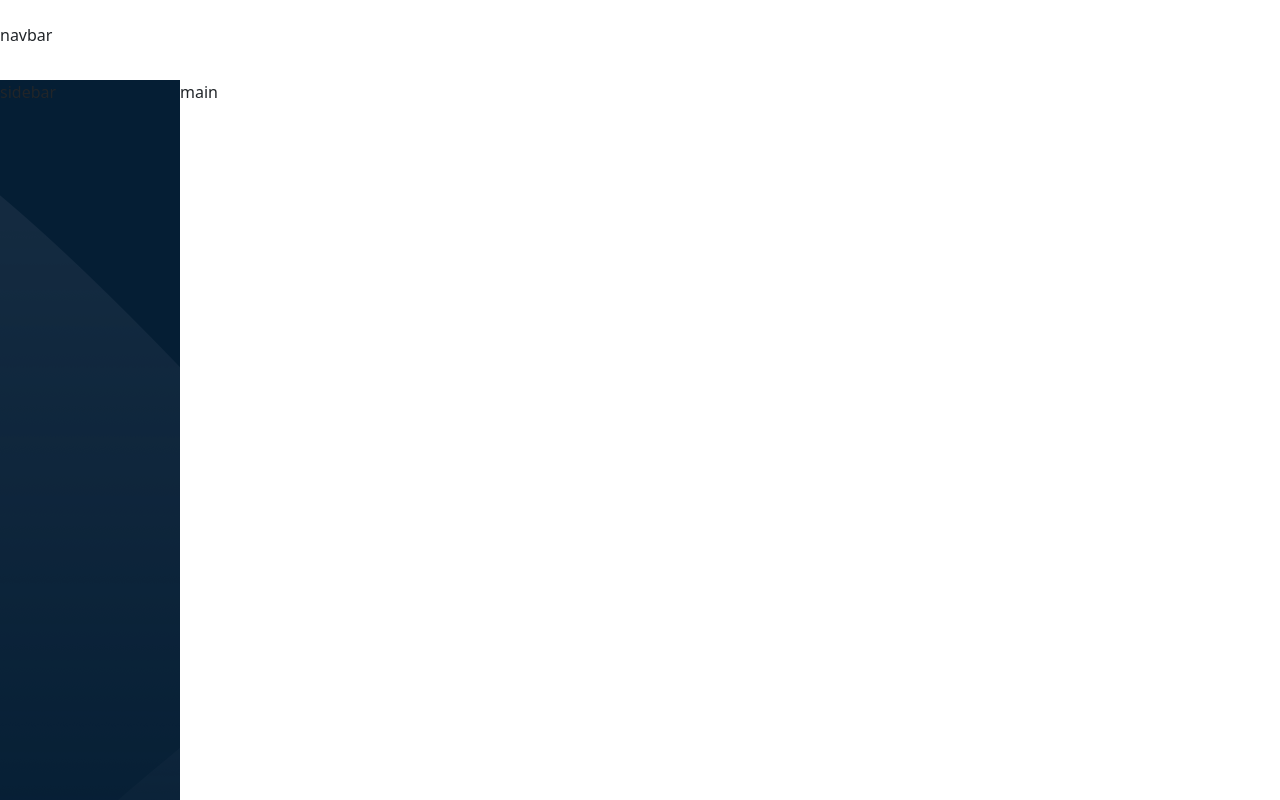
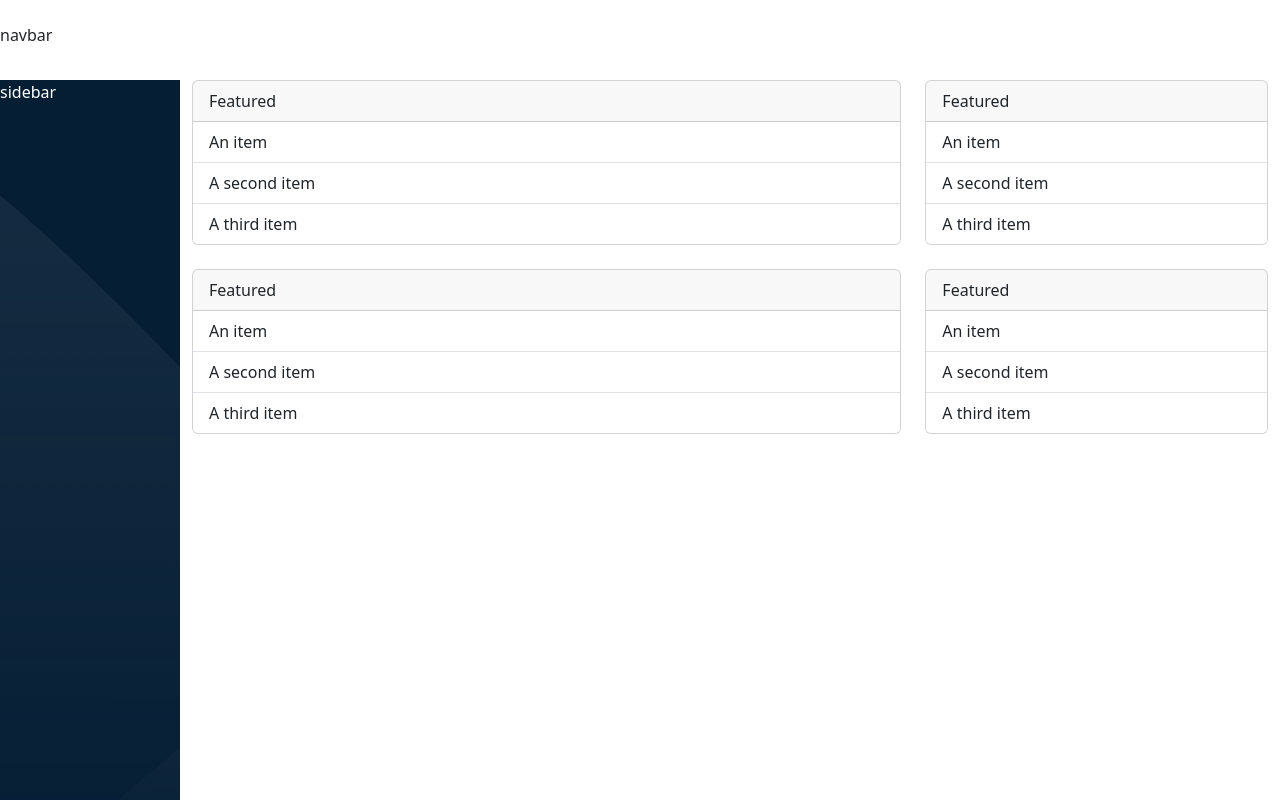
Before and after one commit to Plvmmu10/html-css-bootstrap-dashboard, a plain HTML site: page index.html in a window 1280 px wide. Drawn offline with nearby package versions, Linux system fonts and the light colour scheme.

Commit message:
added top aside and content in main

```diff
--- a/index.html
+++ b/index.html
@@ -1,14 +1,19 @@
 <!DOCTYPE html>
 <html lang="en">
+
 <head>
     <meta charset="UTF-8">
     <meta http-equiv="X-UA-Compatible" content="IE=edge">
     <meta name="viewport" content="width=device-width, initial-scale=1.0">
-    <link href="https://cdn.jsdelivr.net/npm/bootstrap@5.3.0-alpha1/dist/css/bootstrap.min.css" rel="stylesheet" integrity="sha384-GLhlTQ8iRABdZLl6O3oVMWSktQOp6b7In1Zl3/Jr59b6EGGoI1aFkw7cmDA6j6gD" crossorigin="anonymous">
-    <link rel="stylesheet" href="https://cdnjs.cloudflare.com/ajax/libs/font-awesome/6.3.0/css/all.min.css" integrity="sha512-SzlrxWUlpfuzQ+pcUCosxcglQRNAq/DZjVsC0lE40xsADsfeQoEypE+enwcOiGjk/bSuGGKHEyjSoQ1zVisanQ==" crossorigin="anonymous" referrerpolicy="no-referrer" />
+    <link href="https://cdn.jsdelivr.net/npm/bootstrap@5.3.0-alpha1/dist/css/bootstrap.min.css" rel="stylesheet"
+        integrity="sha384-GLhlTQ8iRABdZLl6O3oVMWSktQOp6b7In1Zl3/Jr59b6EGGoI1aFkw7cmDA6j6gD" crossorigin="anonymous">
+    <link rel="stylesheet" href="https://cdnjs.cloudflare.com/ajax/libs/font-awesome/6.3.0/css/all.min.css"
+        integrity="sha512-SzlrxWUlpfuzQ+pcUCosxcglQRNAq/DZjVsC0lE40xsADsfeQoEypE+enwcOiGjk/bSuGGKHEyjSoQ1zVisanQ=="
+        crossorigin="anonymous" referrerpolicy="no-referrer" />
     <link rel="stylesheet" href="./css/style.css">
     <title>Bootstrap</title>
 </head>
+
 <body>
     <header class="fixed-top d-flex align-items-center">
 
@@ -21,18 +26,100 @@
 
     <div class="wrapper d-flex">
         <!-- Sidebar -->
-        <div id="sidebar">
+        <div id="sidebar" class="text-white">
             sidebar
         </div>
 
         <!-- Main -->
         <main>
-            main
+            <!-- Top Aside of main -->
+            <div class="aside bg-primary text-white">
+                <div class="container-fluid">
+
+                </div>
+            </div>
+
+            <!-- Main content section -->
+            <section class="container-fluid">
+                <div class="row">
+                    <!-- Left column -->
+                    <div class="col-sm-12 col-lg-8 debug">
+
+                        <div class="row gy-4">
+                            <div class="col-12">
+                                <!-- Classes cards -->
+                                <div class="card">
+                                    <div class="card-header">
+                                        Featured
+                                    </div>
+                                    <ul class="list-group list-group-flush">
+                                        <li class="list-group-item">An item</li>
+                                        <li class="list-group-item">A second item</li>
+                                        <li class="list-group-item">A third item</li>
+                                    </ul>
+                                </div>
+                            </div>
+
+                            <div class="col-12">
+                                <!-- F.A.Q Card -->
+                                <div class="card">
+                                    <div class="card-header">
+                                        Featured
+                                    </div>
+                                    <ul class="list-group list-group-flush">
+                                        <li class="list-group-item">An item</li>
+                                        <li class="list-group-item">A second item</li>
+                                        <li class="list-group-item">A third item</li>
+                                    </ul>
+                                </div>
+                            </div>
+                        </div>
+                    </div>
+
+                    <!-- Right column -->
+                    <div class="col-sm-12 col-lg-4 debug">
+
+                        <div class="row gy-4">
+                            <div class="col-12">
+                                <!-- Todo card -->
+                                <div class="card">
+                                    <div class="card-header">
+                                        Featured
+                                    </div>
+                                    <ul class="list-group list-group-flush">
+                                        <li class="list-group-item">An item</li>
+                                        <li class="list-group-item">A second item</li>
+                                        <li class="list-group-item">A third item</li>
+                                    </ul>
+                                </div>
+                            </div>
+
+                            <div class="col-12">
+                                <!-- Active Utents Card -->
+                                <div class="card">
+                                    <div class="card-header">
+                                        Featured
+                                    </div>
+                                    <ul class="list-group list-group-flush">
+                                        <li class="list-group-item">An item</li>
+                                        <li class="list-group-item">A second item</li>
+                                        <li class="list-group-item">A third item</li>
+                                    </ul>
+                                </div>
+                            </div>
+                        </div>
+                    </div>
+                </div>
+            </section>
+
         </main>
     </div>
 
 
 
-    <script src="https://cdn.jsdelivr.net/npm/bootstrap@5.3.0-alpha1/dist/js/bootstrap.bundle.min.js" integrity="sha384-w76AqPfDkMBDXo30jS1Sgez6pr3x5MlQ1ZAGC+nuZB+EYdgRZgiwxhTBTkF7CXvN" crossorigin="anonymous"></script>
+    <script src="https://cdn.jsdelivr.net/npm/bootstrap@5.3.0-alpha1/dist/js/bootstrap.bundle.min.js"
+        integrity="sha384-w76AqPfDkMBDXo30jS1Sgez6pr3x5MlQ1ZAGC+nuZB+EYdgRZgiwxhTBTkF7CXvN"
+        crossorigin="anonymous"></script>
 </body>
+
 </html>
```
